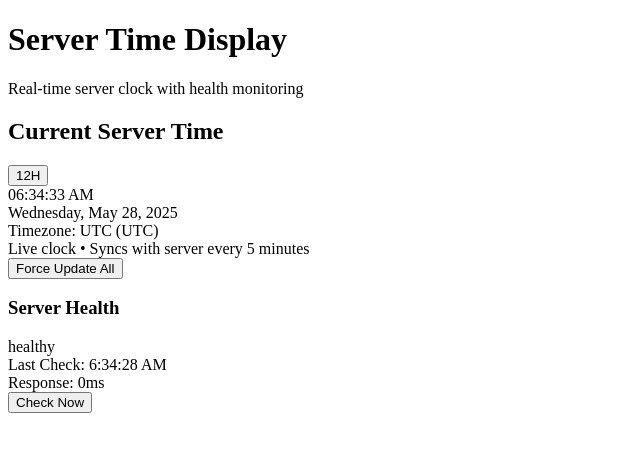
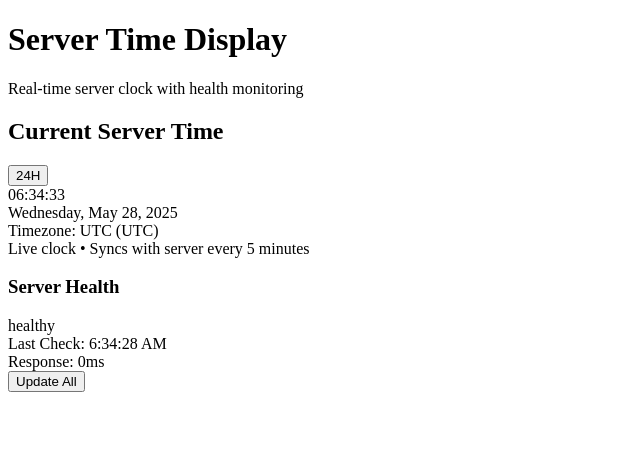
Before and after one commit to fwibisono87/exam-display, a SvelteKit app: page / in a window 1280 px wide. Shown: the top 452 px of the page, without its empty margins (0-640 px from the left). Built offline with nearby package versions, Linux system fonts and the light colour scheme.

Commit message:
feat: local timekeeping 2

```diff
--- a/src/routes/+page.svelte
+++ b/src/routes/+page.svelte
@@ -7,7 +7,7 @@
 	let healthStatus = 'checking...';
 	let lastHealthCheck = '';
 	let responseTime = 0;
-	let is24Hour = false; // Default to 12-hour format
+	let is24Hour = true; // Default to 24-hour format
 	let interval: NodeJS.Timeout;
 	let healthInterval: NodeJS.Timeout;
 	let clockInterval: NodeJS.Timeout; // For client-side clock ticking
@@ -152,13 +152,8 @@
 	}
 
 
-	// Manual health check function
+	// Manual health check function - now also updates time
 	function manualHealthCheck() {
-		checkServerHealth();
-	}
-
-	// Force update both time and health check
-	function forceUpdate() {
 		fetchServerTime();
 		checkServerHealth();
 	}
@@ -215,16 +210,6 @@
 					<span class="w-2 h-2 bg-green-500 rounded-full animate-pulse"></span>
 					<span>Live clock • Syncs with server every 5 minutes</span>
 				</div>
-
-				<!-- Force Update Button -->
-				<div class="mt-4">
-					<button
-						on:click={forceUpdate}
-						class="bg-blue-600 hover:bg-blue-700 text-white px-6 py-2 rounded-lg transition-colors text-sm font-medium shadow-md hover:shadow-lg"
-					>
-						Force Update All
-					</button>
-				</div>
 			</div>
 		</div>
 
@@ -256,7 +241,7 @@
 					on:click={manualHealthCheck}
 					class="bg-indigo-600 hover:bg-indigo-700 text-white px-4 py-2 rounded-lg transition-colors text-sm"
 				>
-					Check Now
+					Update All
 				</button>
 			</div>
 		</div>
```
